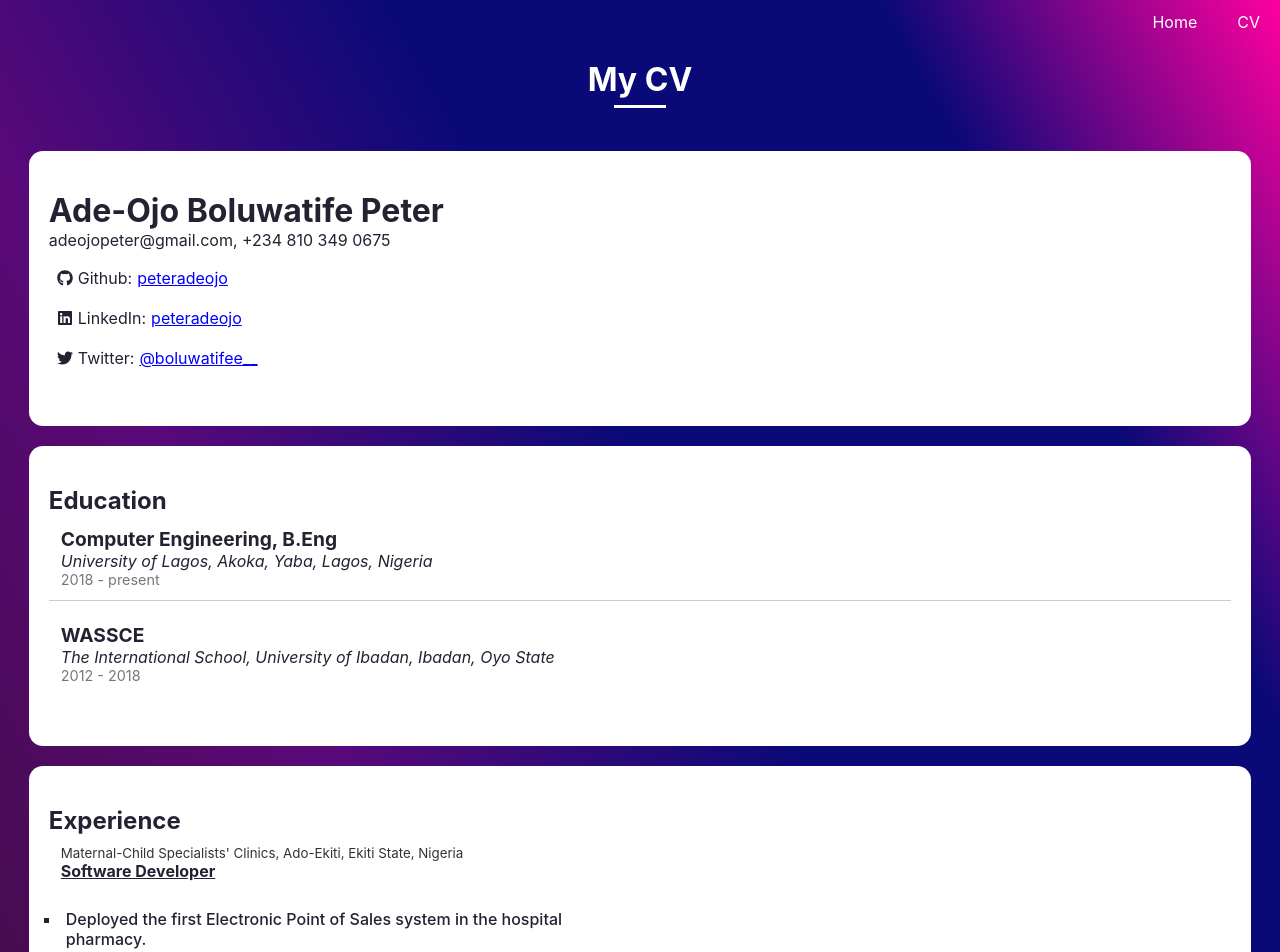
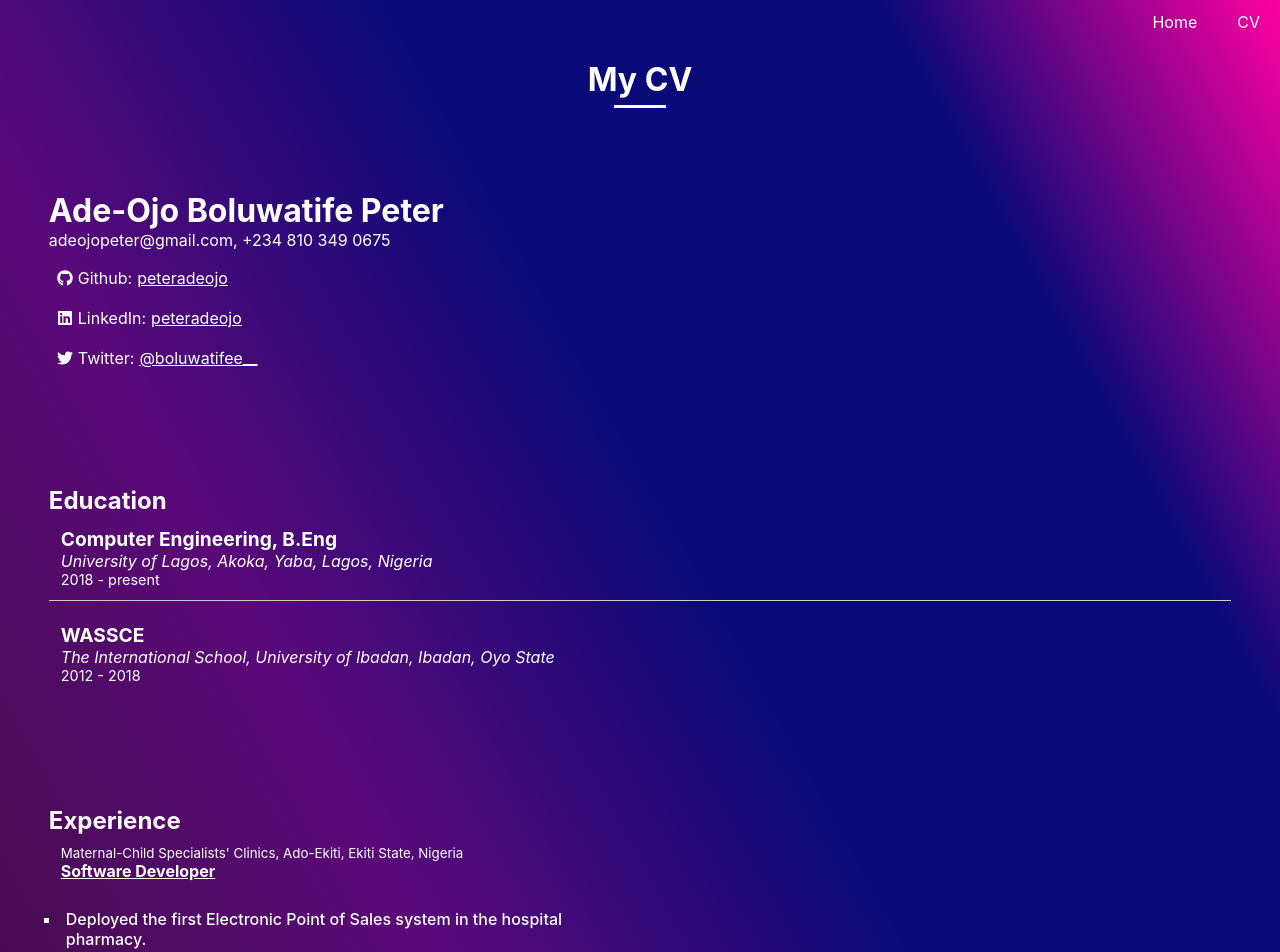
Before and after one commit to peteradeojo/peteradeojo, a Next.js app: page /curriculumvitae in a window 1280 px wide. Shown: the top 952 px of the page. Built offline with nearby package versions, Linux system fonts and the light colour scheme.

Commit message:
disabled white pane

```diff
--- a/components/Skills.js
+++ b/components/Skills.js
@@ -6,7 +6,7 @@ import Image from 'next/image';
 const Skills = ({ skills }) => {
 	return (
 		<div className='mt-2'>
-			<UnderlinedHead title='Skills & Technologies' center />
+			<UnderlinedHead title='What I Do' center />
 			<ul className={skillStyles.skills + ' mt-2'}>
 				{skills.map((skill) => (
 					<li key={skill.id}>
--- a/components/UI.js
+++ b/components/UI.js
@@ -1,5 +1,5 @@
 import { PropTypes } from "prop-types";
-import componentStyles from "../styles/Components.module.css";
+import componentStyles from "../src/scss/Components.module.scss";
 
 const Whitepane = ({ children, small }) => {
 	return (
--- a/src/scss/CV.module.scss
+++ b/src/scss/CV.module.scss
@@ -21,8 +21,11 @@
 			margin-right: 5px;
 		}
 		a {
-			color: blue;
+			color: #fff;
 			text-decoration: underline;
+			&:hover {
+				color: #777;
+			}
 		}
 	}
 }
@@ -40,7 +43,7 @@
 	}
 	.dates {
 		font-size: 0.9em;
-		color: #777;
+		color: #fff;
 	}
 	&:not(:last-of-type) {
 		border-bottom: 1px solid #ccc;
@@ -52,7 +55,7 @@
 	.experienceLocation {
 		p {
 			font-style: normal;
-			color: #223;
+			color: #fff;
 			font-weight: bold;
 			text-decoration: underline;
 			font-size: larger;
@@ -60,7 +63,7 @@
 			margin: 0;
 		}
 		font-size: smaller;
-		color: #333;
+		color: #fff;
 		margin-bottom: 1em;
 	}
 	.experienceDesc {
--- a/src/scss/UI.scss
+++ b/src/scss/UI.scss
@@ -1,7 +1,6 @@
 @mixin white-pane {
-	background-color: #fff;
 	padding: 40px 20px;
 	border-radius: 14px;
 	margin: 20px 0;
-	color: #223;
+	color: #fff;
 }
```
